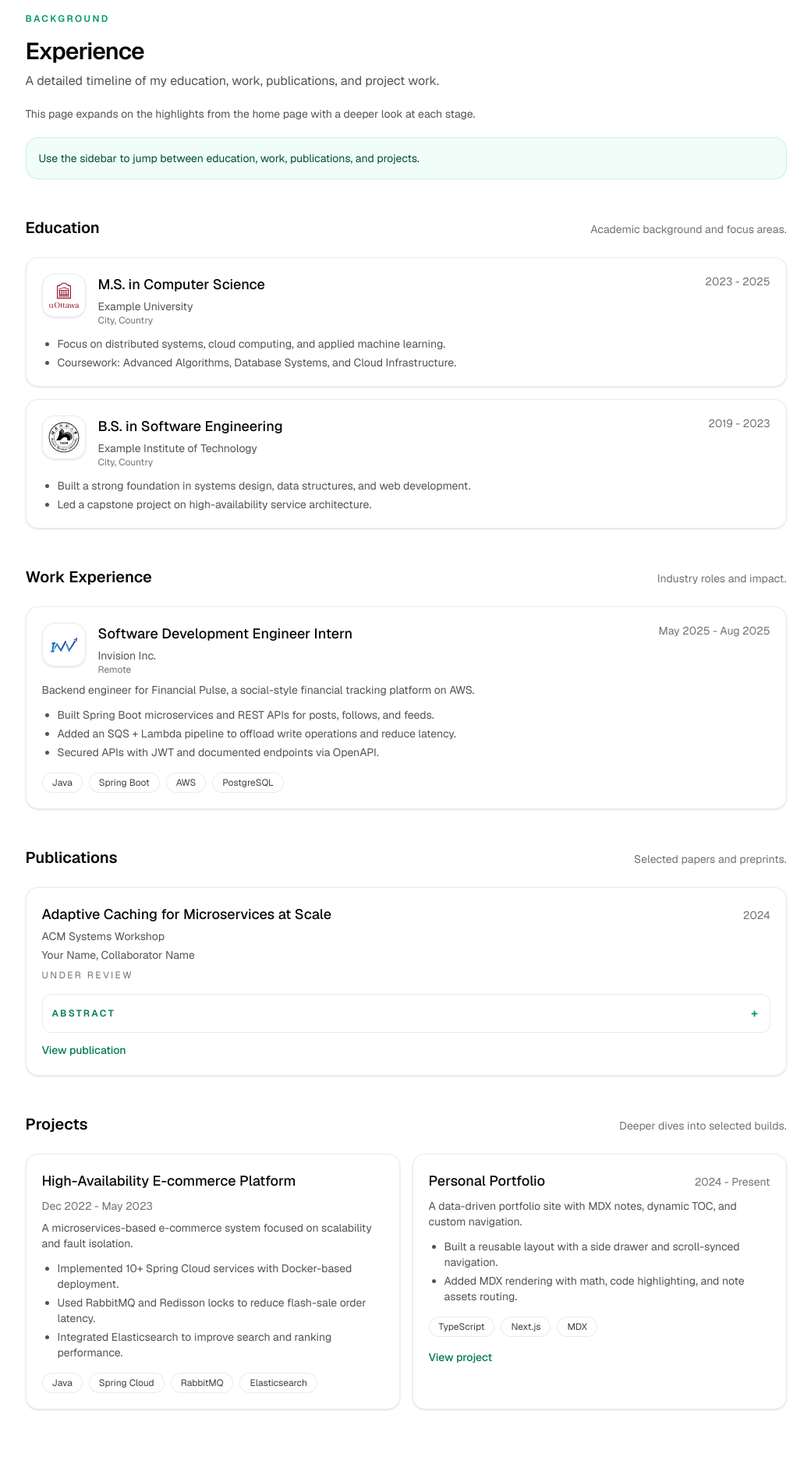
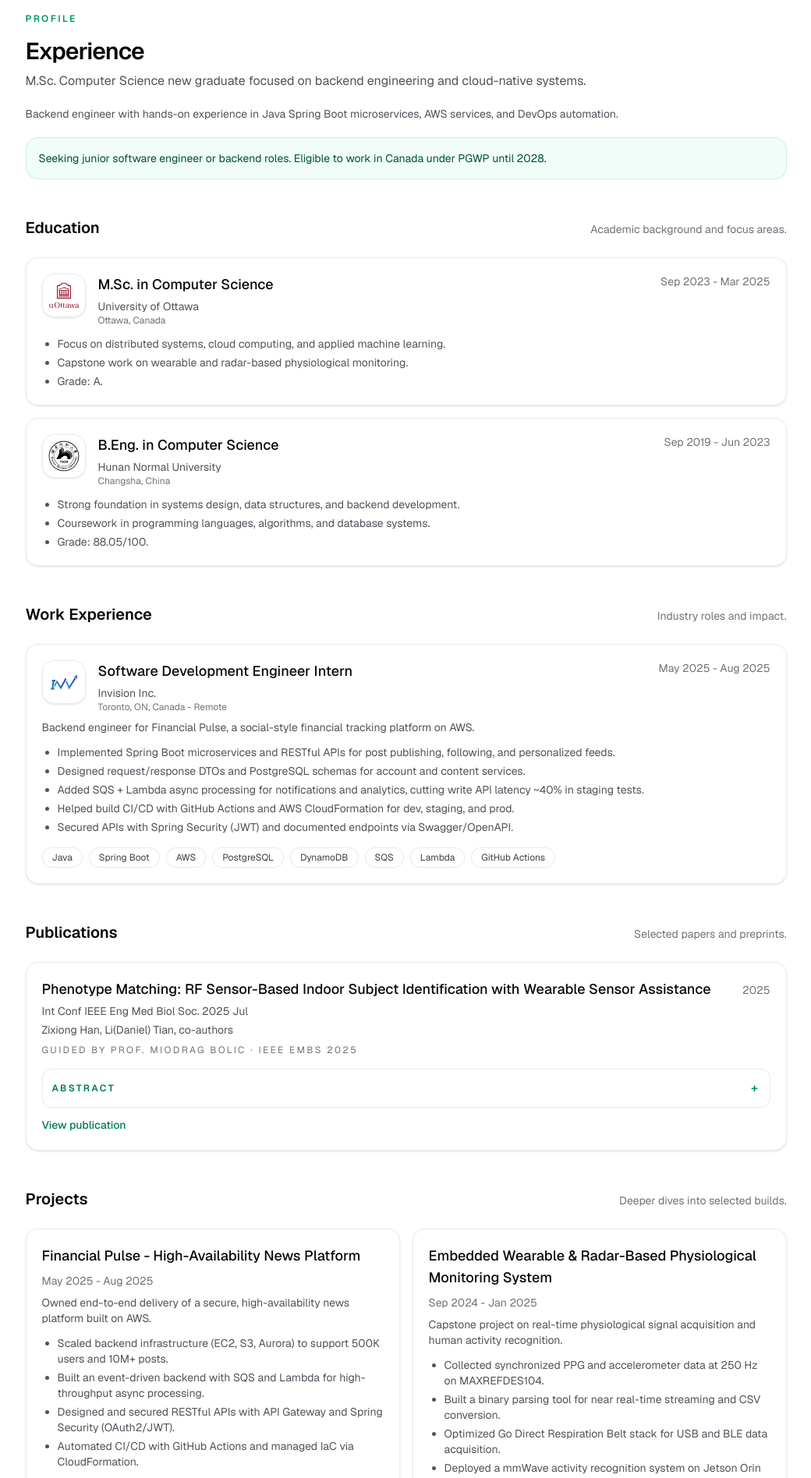
Before and after one commit to ltian059/my-portfolio, a Next.js app: page /experience in a window 1280 px wide. Shown: the part 120-2016 px from the top of the page at 78% size, without its empty margins (112-1152 px from the left). Before the commit the page ends 1992 px from the top, so only its background shows below. Built offline with nearby package versions, Linux system fonts and the light colour scheme.

Commit message:
feat: update experience section with detailed education, work, publications, and projects information

```diff
--- a/src/data/pages/experience/education.ts
+++ b/src/data/pages/experience/education.ts
@@ -14,27 +14,29 @@ export const educationSection = {
   subtitle: "Academic background and focus areas.",
   items: [
     {
-      school: "Example University",
-      degree: "M.S. in Computer Science",
-      period: "2023 - 2025",
-      location: "City, Country",
+      school: "University of Ottawa",
+      degree: "M.Sc. in Computer Science",
+      period: "Sep 2023 - Mar 2025",
+      location: "Ottawa, Canada",
       logoSrc: "/experience/uOttawa-logo.svg",
-      logoAlt: "Example University crest",
+      logoAlt: "University of Ottawa crest",
       highlights: [
         "Focus on distributed systems, cloud computing, and applied machine learning.",
-        "Coursework: Advanced Algorithms, Database Systems, and Cloud Infrastructure.",
+        "Capstone work on wearable and radar-based physiological monitoring.",
+        "Grade: A.",
       ],
     },
     {
-      school: "Example Institute of Technology",
-      degree: "B.S. in Software Engineering",
-      period: "2019 - 2023",
-      location: "City, Country",
-      logoSrc: "/experience/HUnan_Normal_University.svg",
-      logoAlt: "Example Institute of Technology crest",
+      school: "Hunan Normal University",
+      degree: "B.Eng. in Computer Science",
+      period: "Sep 2019 - Jun 2023",
+      location: "Changsha, China",
+      logoSrc: "/experience/Hunan_Normal_University.svg",
+      logoAlt: "Hunan Normal University crest",
       highlights: [
-        "Built a strong foundation in systems design, data structures, and web development.",
-        "Led a capstone project on high-availability service architecture.",
+        "Strong foundation in systems design, data structures, and backend development.",
+        "Coursework in programming languages, algorithms, and database systems.",
+        "Grade: 88.05/100.",
       ],
     },
   ],
--- a/src/data/pages/experience/page.ts
+++ b/src/data/pages/experience/page.ts
@@ -2,12 +2,12 @@ export const experiencePage = {
   path: "/experience",
   title: "Experience",
   description:
-    "A detailed timeline of my education, work, publications, and project work.",
+    "M.Sc. Computer Science new graduate focused on backend engineering and cloud-native systems.",
   intro: {
-    eyebrow: "Background",
+    eyebrow: "Profile",
     summary:
-      "This page expands on the highlights from the home page with a deeper look at each stage.",
+      "Backend engineer with hands-on experience in Java Spring Boot microservices, AWS services, and DevOps automation.",
     callout:
-      "Use the sidebar to jump between education, work, publications, and projects.",
+      "Seeking junior software engineer or backend roles. Eligible to work in Canada under PGWP until 2028.",
   },
 };
--- a/src/data/pages/experience/projects.ts
+++ b/src/data/pages/experience/projects.ts
@@ -14,28 +14,58 @@ export const projectsSection = {
   linkLabel: "View project",
   items: [
     {
+      name: "Financial Pulse - High-Availability News Platform",
+      period: "May 2025 - Aug 2025",
+      summary:
+        "Owned end-to-end delivery of a secure, high-availability news platform built on AWS.",
+      highlights: [
+        "Scaled backend infrastructure (EC2, S3, Aurora) to support 500K users and 10M+ posts.",
+        "Built an event-driven backend with SQS and Lambda for high-throughput async processing.",
+        "Designed and secured RESTful APIs with API Gateway and Spring Security (OAuth2/JWT).",
+        "Automated CI/CD with GitHub Actions and managed IaC via CloudFormation.",
+      ],
+      stack: [
+        "AWS",
+        "Java",
+        "Spring Boot",
+        "SQS",
+        "Lambda",
+        "API Gateway",
+        "CloudFormation",
+      ],
+    },
+    {
+      name: "Embedded Wearable & Radar-Based Physiological Monitoring System",
+      period: "Sep 2024 - Jan 2025",
+      summary:
+        "Capstone project on real-time physiological signal acquisition and human activity recognition.",
+      highlights: [
+        "Collected synchronized PPG and accelerometer data at 250 Hz on MAXREFDES104.",
+        "Built a binary parsing tool for near real-time streaming and CSV conversion.",
+        "Optimized Go Direct Respiration Belt stack for USB and BLE data acquisition.",
+        "Deployed a mmWave activity recognition system on Jetson Orin NX.",
+      ],
+      stack: ["MATLAB", "Python", "Embedded Systems", "Jetson Orin"],
+    },
+    {
       name: "High-Availability E-commerce Platform",
       period: "Dec 2022 - May 2023",
       summary:
         "A microservices-based e-commerce system focused on scalability and fault isolation.",
       highlights: [
-        "Implemented 10+ Spring Cloud services with Docker-based deployment.",
-        "Used RabbitMQ and Redisson locks to reduce flash-sale order latency.",
-        "Integrated Elasticsearch to improve search and ranking performance.",
+        "Built 10+ Spring Cloud services with clear domain separation and horizontal scaling.",
+        "Used RabbitMQ and Redisson distributed locks to reduce flash-sale latency from ~2s to ~200ms.",
+        "Integrated Elasticsearch to improve product search and ranking performance.",
+        "Containerized services with Docker for consistent local and staging environments.",
       ],
-      stack: ["Java", "Spring Cloud", "RabbitMQ", "Elasticsearch"],
-    },
-    {
-      name: "Personal Portfolio",
-      period: "2024 - Present",
-      summary:
-        "A data-driven portfolio site with MDX notes, dynamic TOC, and custom navigation.",
-      highlights: [
-        "Built a reusable layout with a side drawer and scroll-synced navigation.",
-        "Added MDX rendering with math, code highlighting, and note assets routing.",
+      stack: [
+        "Java",
+        "Spring Cloud",
+        "RabbitMQ",
+        "Redis",
+        "Elasticsearch",
+        "Docker",
       ],
-      stack: ["TypeScript", "Next.js", "MDX"],
-      link: "https://example.com",
     },
   ],
 };
--- a/src/data/pages/experience/publications.ts
+++ b/src/data/pages/experience/publications.ts
@@ -1,3 +1,5 @@
+import { link } from "fs";
+
 export type PublicationItem = {
   title: string;
   venue: string;
@@ -17,18 +19,21 @@ export const publicationsSection = {
   detailsLabel: "Abstract",
   items: [
     {
-      title: "Adaptive Caching for Microservices at Scale",
-      venue: "ACM Systems Workshop",
-      year: "2024",
-      authors: "Your Name, Collaborator Name",
+      title:
+        "Phenotype Matching: RF Sensor-Based Indoor Subject Identification with Wearable Sensor Assistance",
+      venue: "Int Conf IEEE Eng Med Biol Soc. 2025 Jul",
+      year: "2025",
+      authors: "Zixiong Han, Li(Daniel) Tian, co-authors",
       details:
-        "We present an adaptive cache placement strategy that improves tail latency for multi-tenant microservices under bursty workloads.",
+        "As part of my M.Sc. capstone project (CSI6900), I contributed to an RF-based indoor subject identification system that fuses contactless RF sensing with wearable physiological data. The system targets privacy-preserving indoor identification by combining RF signatures with ground-truth physiological phenotypes from wearables. My work focused on data collection, signal processing, and model development for subject identification without per-subject customization.",
       highlights: [
-        "Introduced a feedback-driven cache allocator with per-service SLO tracking.",
-        "Evaluated on production-like traces to show improved P95 latency.",
+        "Implemented data acquisition and preprocessing pipelines for PPG, accelerometer, and respiration signals.",
+        "Performed signal processing and feature extraction to align wearable and RF sensing outputs.",
+        "Assisted with model evaluation across multiple subjects and indoor scenarios.",
+        "Contributed to result analysis and interpretation for the final paper.",
       ],
-      link: "https://example.com/publications/adaptive-caching",
-      note: "Under review",
+      note: "Guided by Prof. Miodrag Bolic · IEEE EMBS 2025",
+      link: "https://pubmed.ncbi.nlm.nih.gov/41337307/"
     },
   ],
 };
--- a/src/data/pages/experience/work.ts
+++ b/src/data/pages/experience/work.ts
@@ -19,17 +19,28 @@ export const workSection = {
       company: "Invision Inc.",
       role: "Software Development Engineer Intern",
       period: "May 2025 - Aug 2025",
-      location: "Remote",
+      location: "Toronto, ON, Canada - Remote",
       logoSrc: "/experience/Invision_Inc.png",
       logoAlt: "Invision logo",
       summary:
         "Backend engineer for Financial Pulse, a social-style financial tracking platform on AWS.",
       highlights: [
-        "Built Spring Boot microservices and REST APIs for posts, follows, and feeds.",
-        "Added an SQS + Lambda pipeline to offload write operations and reduce latency.",
-        "Secured APIs with JWT and documented endpoints via OpenAPI.",
+        "Implemented Spring Boot microservices and RESTful APIs for post publishing, following, and personalized feeds.",
+        "Designed request/response DTOs and PostgreSQL schemas for account and content services.",
+        "Added SQS + Lambda async processing for notifications and analytics, cutting write API latency ~40% in staging tests.",
+        "Helped build CI/CD with GitHub Actions and AWS CloudFormation for dev, staging, and prod.",
+        "Secured APIs with Spring Security (JWT) and documented endpoints via Swagger/OpenAPI.",
       ],
-      stack: ["Java", "Spring Boot", "AWS", "PostgreSQL"],
+      stack: [
+        "Java",
+        "Spring Boot",
+        "AWS",
+        "PostgreSQL",
+        "DynamoDB",
+        "SQS",
+        "Lambda",
+        "GitHub Actions",
+      ],
     },
   ],
 };
```
